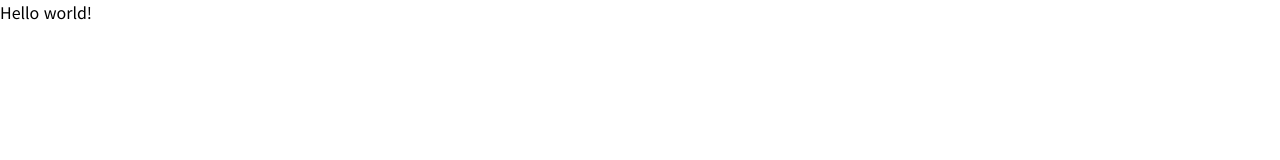
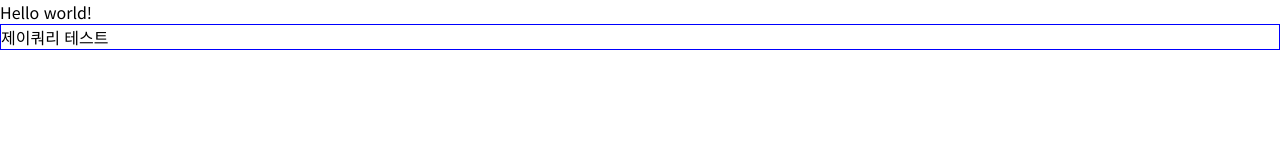
Before and after one commit to joyurim/portfolio-2022, a website: page index.html in a window 1280 px wide. Drawn offline with nearby package versions, Linux system fonts and the light colour scheme; files that its build step writes are made by us from their sources.

Commit message:
제이쿼리 설치

```diff
--- a/index.html
+++ b/index.html
@@ -14,9 +14,16 @@
     <!-- css -->
     <link href="/dist/output.css" rel="stylesheet" />
     <link rel="stylesheet" type="text/css" href="scss/portfolio.css" />
+    <script src="https://ajax.googleapis.com/ajax/libs/jquery/3.6.0/jquery.min.js"></script>
+
     <title>레이아웃01</title>
   </head>
   <body>
     <h1 class="text-3xl font-bold underline">Hello world!</h1>
+    <div id="test"></div>
+    <script>
+      $('#test').html('제이쿼리 테스트').css('border', '1px solid blue')
+      // 제이쿼리는 자기자신 엘리먼트를 반환하기 떄문에, 체이닝 기법이 가능하다.
+    </script>
   </body>
 </html>
```
